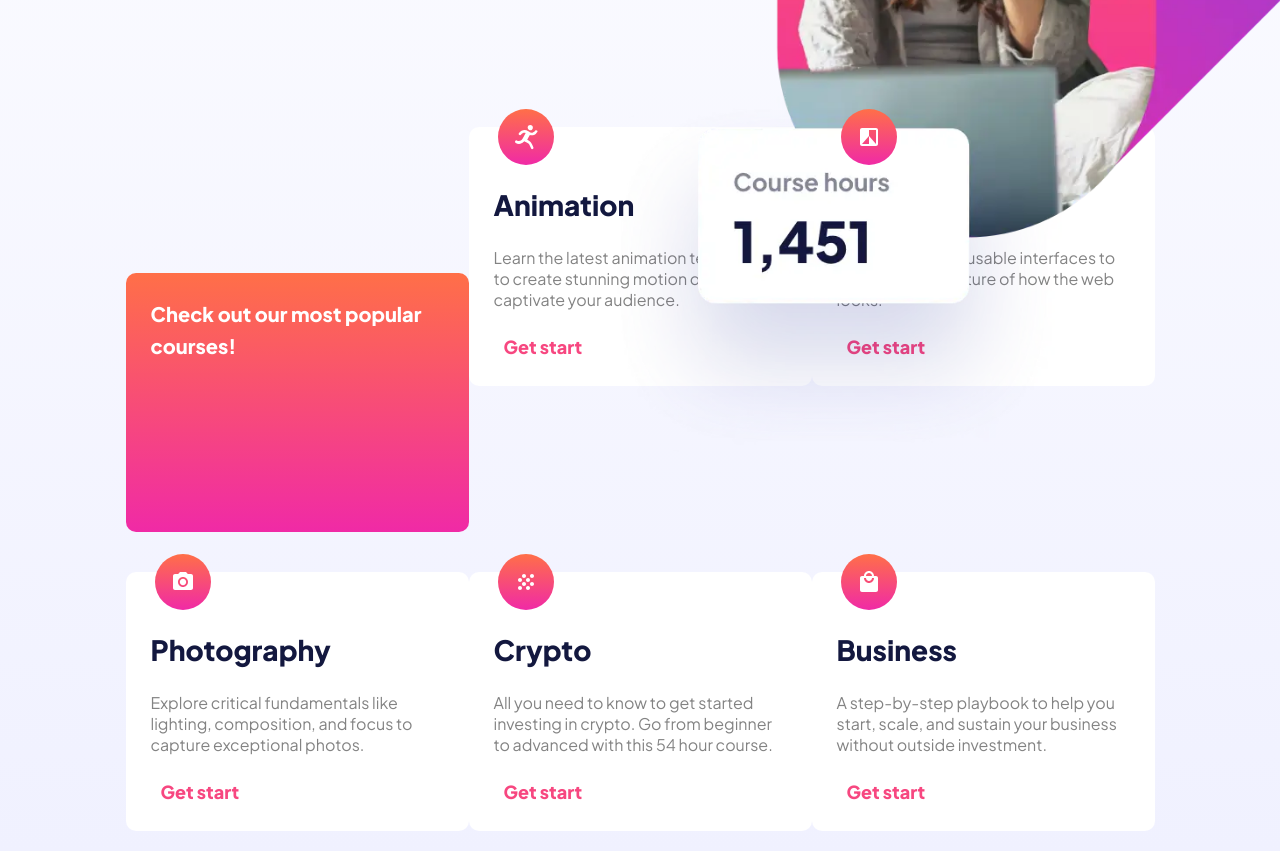
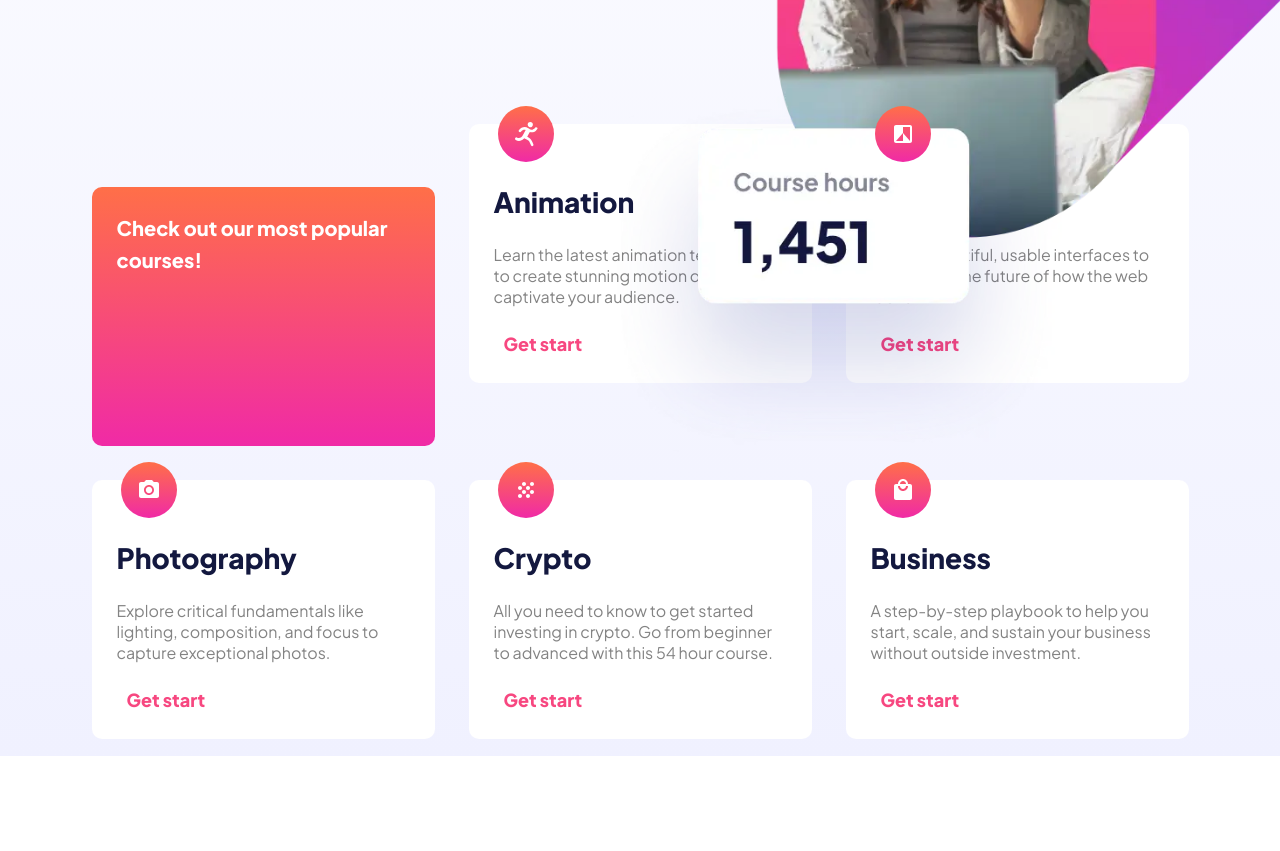
Before and after one commit to PiriyaLapa/Skilled-e-learning-landing-page, a React (Create React App) app: page / in a window 1280 px wide. Shown: the part 580-1431 px from the top of the page. After the commit the page ends 1336 px from the top, so only its background shows below. Built offline with nearby package versions, Linux system fonts and the light colour scheme.

Commit message:
update and try to deploy

```diff
--- a/src/components/Cards/styleds.ts
+++ b/src/components/Cards/styleds.ts
@@ -9,6 +9,7 @@ export const StyledCards = styled.div`
   display: inline-block;
   border-radius:10px;
   background-color:white;
+  margin:17px;
   /* color:#83869A; */
   :nth-child(2){
     color:#13183F;
--- a/src/pages/LandingPage/sections/styles.ts
+++ b/src/pages/LandingPage/sections/styles.ts
@@ -69,6 +69,7 @@ export const StyledTabletHero2 = styled.img`
 export const StyledCardSection = styled.section`
   height: auto;
   width: 100%;
+
   &>:first-of-type {
     background: linear-gradient(180deg, #ff6f48 0.04%, #f02aa6 100%);
     font-size:24px;
@@ -78,7 +79,7 @@ export const StyledCardSection = styled.section`
     color:#fff;
 
     span {
-      display:block;
+      display:inline-block;
       padding:25px;
     }
    }
@@ -97,5 +98,6 @@ export const StyledCardSection = styled.section`
     &>:first-of-type{
       height:259px;
     }
+
   }
 `;
```
